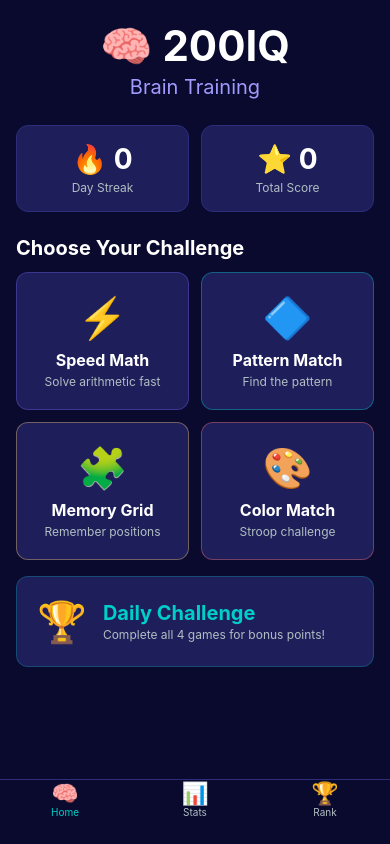
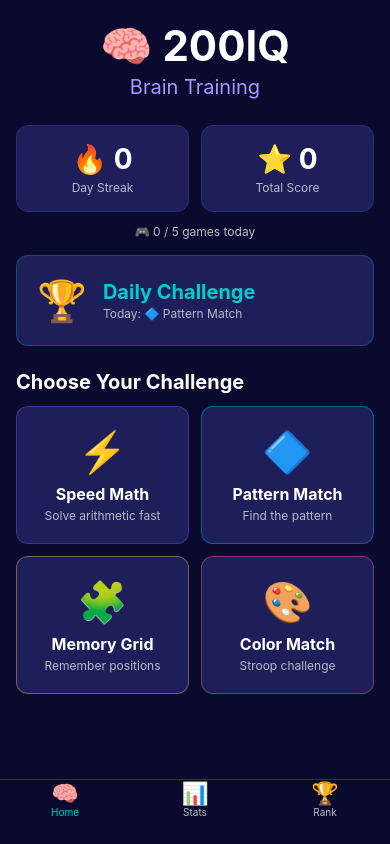
Before and after one commit to roberto-ryan/200iq-brain-training, a React Native app: screen /Home in a window 390 px wide. Built offline with nearby package versions, Linux system fonts and the light colour scheme; no server answers.

Commit message:
feat: enhance home screen with daily challenge, session counter, and premium badge

```diff
--- a/src/screens/HomeScreen.js
+++ b/src/screens/HomeScreen.js
@@ -2,25 +2,37 @@ import React, { useState, useEffect } from 'react';
 import { View, Text, TouchableOpacity, StyleSheet, ScrollView, Dimensions } from 'react-native';
 import { SafeAreaView } from 'react-native-safe-area-context';
 import { COLORS, SIZES } from '../constants/theme';
-import { getStreak, getTotalScore } from '../services/storage';
+import { getStreak, getTotalScore, getDailySessionCount } from '../services/storage';
 import { getGames, getDailyChallenge } from '../games/registry';
+import AppBannerAd from '../components/BannerAd';
+import PremiumBadge from '../components/PremiumBadge';
+import usePremium from '../hooks/usePremium';
+import { ADS, FREE_TIER } from '../constants/config';
 
 const { width } = Dimensions.get('window');
 
 export default function HomeScreen({ navigation }) {
   const [streak, setStreak] = useState(0);
   const [totalScore, setTotalScore] = useState(0);
+  const [sessionCount, setSessionCount] = useState(0);
+  const { isPremium } = usePremium();
+  const dailyGame = getDailyChallenge();
 
   useEffect(() => {
-    loadStats();
-  }, []);
+    const unsubscribe = navigation.addListener('focus', loadStats);
+    return unsubscribe;
+  }, [navigation]);
 
   const loadStats = async () => {
     try {
-      const s = await getStreak();
-      const t = await getTotalScore();
+      const [s, t, sc] = await Promise.all([
+        getStreak(),
+        getTotalScore(),
+        getDailySessionCount(),
+      ]);
       setStreak(s);
       setTotalScore(t);
+      setSessionCount(sc);
     } catch (e) {}
   };
 
@@ -28,9 +40,14 @@ export default function HomeScreen({ navigation }) {
     <SafeAreaView style={styles.container}>
       <ScrollView showsVerticalScrollIndicator={false}>
         <View style={styles.header}>
-          <Text style={styles.logo}>🧠 200IQ</Text>
+          <View style={{ flexDirection: 'row', alignItems: 'center', justifyContent: 'center' }}>
+            <Text style={styles.logo}>🧠 200IQ</Text>
+            <PremiumBadge isPremium={isPremium} />
+          </View>
           <Text style={styles.subtitle}>Brain Training</Text>
         </View>
+
+        <AppBannerAd unitId={ADS.BANNER_HOME} isPremium={isPremium} />
 
         <View style={styles.statsRow}>
           <View style={styles.statCard}>
@@ -42,6 +59,24 @@ export default function HomeScreen({ navigation }) {
             <Text style={styles.statLabel}>Total Score</Text>
           </View>
         </View>
+
+        {!isPremium && (
+          <Text style={styles.sessionCounter}>
+            🎮 {sessionCount} / {FREE_TIER.DAILY_SESSION_LIMIT} games today
+          </Text>
+        )}
+
+        <TouchableOpacity
+          style={styles.dailyChallenge}
+          onPress={() => navigation.navigate('Game', { gameId: 'daily', gameTitle: `Daily: ${dailyGame.title}` })}
+          activeOpacity={0.7}
+        >
+          <Text style={styles.dailyIcon}>🏆</Text>
+          <View style={{ flex: 1 }}>
+            <Text style={styles.dailyTitle}>Daily Challenge</Text>
+            <Text style={styles.dailyDesc}>Today: {dailyGame.icon} {dailyGame.title}</Text>
+          </View>
+        </TouchableOpacity>
 
         <Text style={styles.sectionTitle}>Choose Your Challenge</Text>
 
@@ -60,17 +95,7 @@ export default function HomeScreen({ navigation }) {
           ))}
         </View>
 
-        <TouchableOpacity
-          style={styles.dailyChallenge}
-          onPress={() => navigation.navigate('Game', { gameId: 'daily', gameTitle: 'Daily Challenge' })}
-          activeOpacity={0.7}
-        >
-          <Text style={styles.dailyIcon}>🏆</Text>
-          <View>
-            <Text style={styles.dailyTitle}>Daily Challenge</Text>
-            <Text style={styles.dailyDesc}>Complete all 4 games for bonus points!</Text>
-          </View>
-        </TouchableOpacity>
+        <View style={{ height: 24 }} />
       </ScrollView>
     </SafeAreaView>
   );
@@ -88,6 +113,7 @@ const styles = StyleSheet.create({
   },
   statValue: { fontSize: SIZES.xl, fontWeight: 'bold', color: COLORS.text },
   statLabel: { fontSize: SIZES.sm, color: COLORS.textSecondary, marginTop: 4 },
+  sessionCounter: { textAlign: 'center', color: COLORS.textSecondary, fontSize: SIZES.sm, marginTop: 12 },
   sectionTitle: { fontSize: SIZES.lg, fontWeight: 'bold', color: COLORS.text, paddingHorizontal: SIZES.padding, marginTop: 24, marginBottom: 12 },
   gamesGrid: { flexDirection: 'row', flexWrap: 'wrap', paddingHorizontal: SIZES.padding, gap: 12 },
   gameCard: {
@@ -101,7 +127,7 @@ const styles = StyleSheet.create({
   dailyChallenge: {
     flexDirection: 'row', alignItems: 'center', backgroundColor: COLORS.card,
     borderRadius: SIZES.radius, padding: 20, marginHorizontal: SIZES.padding,
-    marginTop: 16, marginBottom: 24, borderWidth: 1, borderColor: COLORS.accent + '40',
+    marginTop: 16, borderWidth: 1, borderColor: COLORS.accent + '40',
   },
   dailyIcon: { fontSize: 40, marginRight: 16 },
   dailyTitle: { fontSize: SIZES.lg, fontWeight: 'bold', color: COLORS.accent },
```
